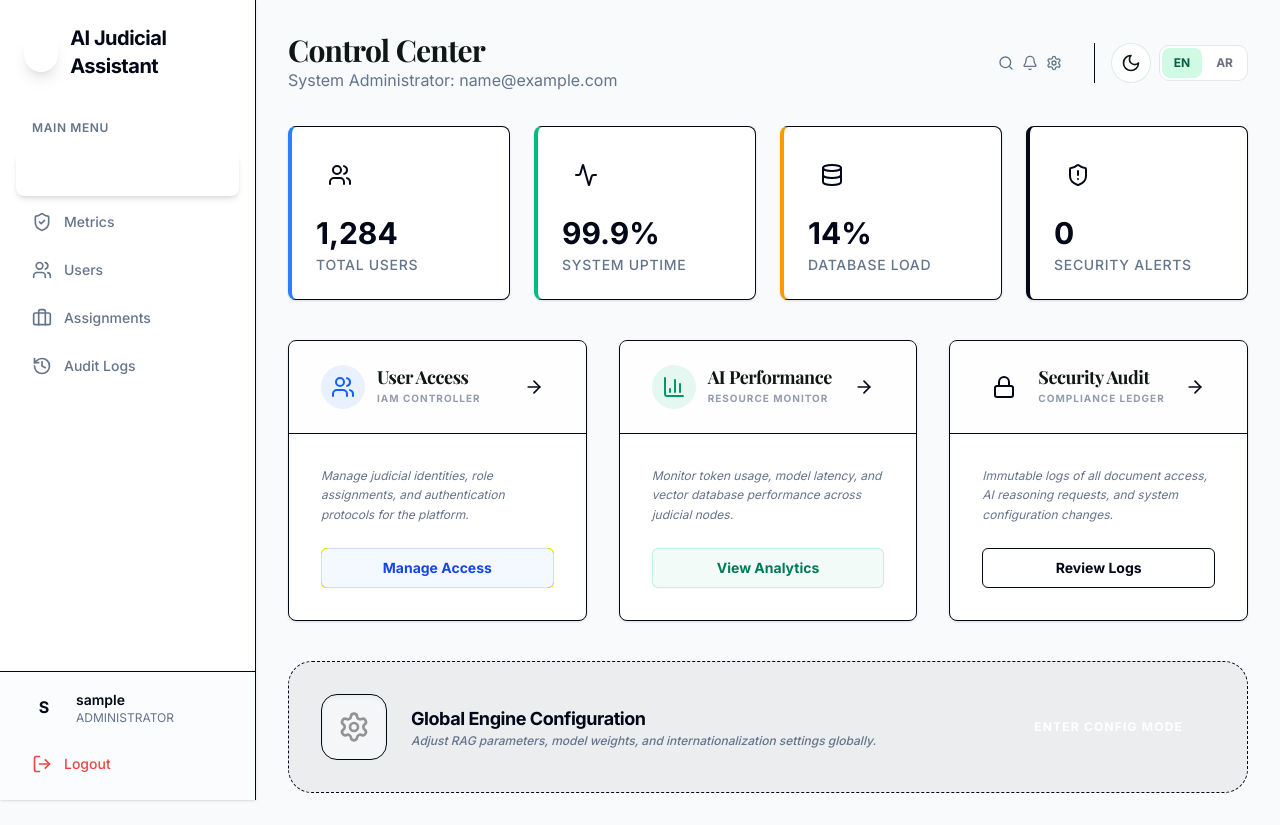
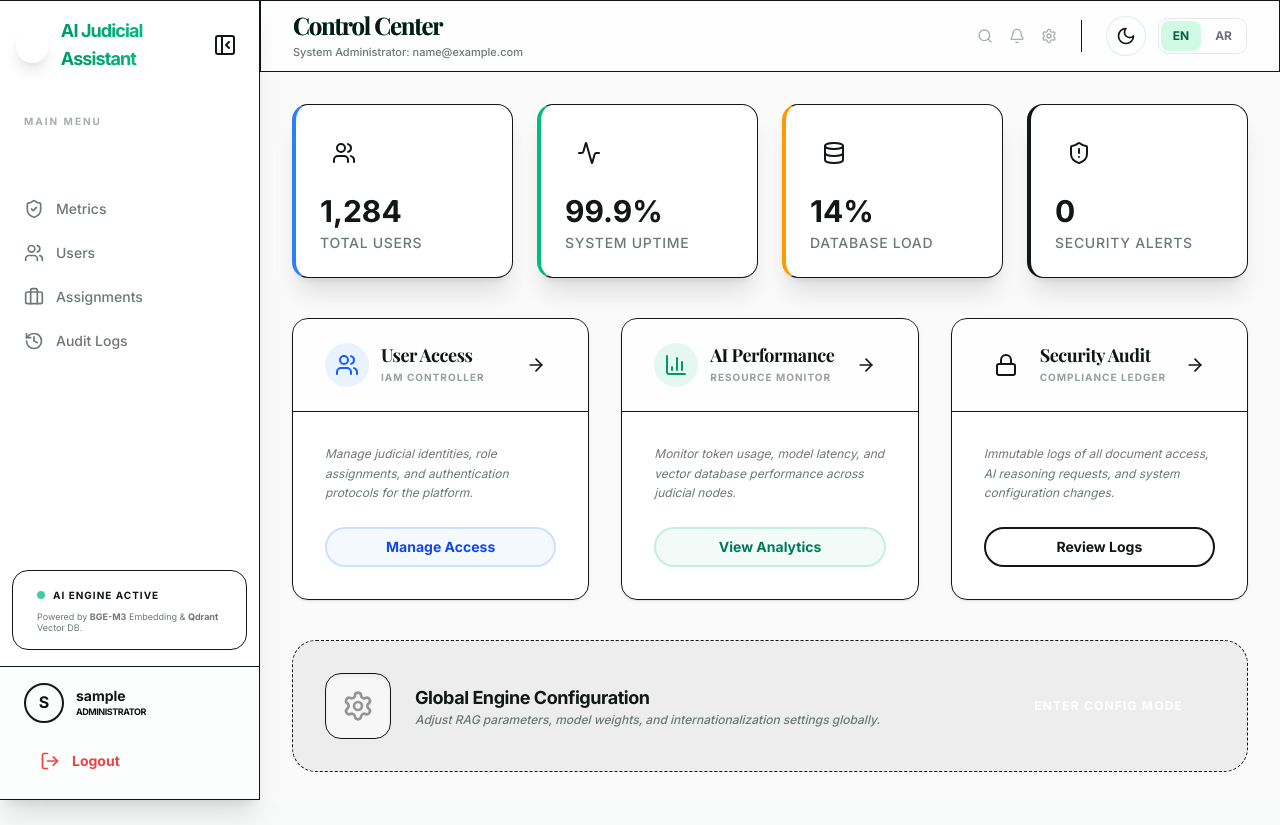
Before and after one commit to YeshwanthMotivity/AI-Legal-Assistant, a React (Vite) app in the folder frontend/: page /admin/dashboard in a window 1280 px wide. Built offline with nearby package versions, Linux system fonts and the light colour scheme; sample sign-in values are in the browser's storage.

Commit message:
Design: Implement Emerald Mirror design system and refactor judicial layout to Tri-Pane density

```diff
--- a/frontend/src/components/layout/PortalLayout.tsx
+++ b/frontend/src/components/layout/PortalLayout.tsx
@@ -1,4 +1,4 @@
-import { ReactNode } from 'react'
+import { ReactNode, useState, useEffect } from 'react'
 import { NavLink, useLocation } from 'react-router-dom'
 import { useTranslation } from 'react-i18next'
 import {
@@ -8,18 +8,22 @@ import {
   History,
   LogOut,
   ChevronRight,
+  ChevronLeft,
   Gavel,
   FileText,
   ShieldCheck,
   Search,
   Settings,
-  Bell
+  Bell,
+  PanelLeftClose,
+  PanelLeft
 } from 'lucide-react'
 import { cn } from '@/lib/utils'
 import LanguageToggle from '../LanguageToggle'
 import ThemeToggle from './ThemeToggle'
 import { useAuth } from '../../auth/useAuth'
 import { Button } from '../ui/button'
+import { Badge } from '../ui/badge'
 
 interface PortalLayoutProps {
   title: string
@@ -32,28 +36,39 @@ interface SidebarItemProps {
   label: string;
   href: string;
   active?: boolean;
+  collapsed?: boolean;
 }
 
-const SidebarItem = ({ icon: Icon, label, href, active }: SidebarItemProps) => (
+const SidebarItem = ({ icon: Icon, label, href, active, collapsed }: SidebarItemProps) => (
   <NavLink
     to={href}
     className={cn(
-      "flex items-center gap-3 px-4 py-3 text-sm font-medium transition-all rounded-lg mb-1",
+      "flex items-center gap-3 px-3 py-2.5 text-sm font-medium transition-all rounded-xl mb-1 group",
       active
-        ? "bg-primary text-primary-foreground shadow-md"
-        : "text-muted-foreground hover:bg-accent hover:text-accent-foreground"
+        ? "bg-primary text-primary-foreground shadow-lg shadow-primary/20 scale-[1.02]"
+        : "text-muted-foreground hover:bg-primary/10 hover:text-primary"
     )}
   >
-    <Icon className="w-5 h-5" />
-    <span>{label}</span>
-    {active && <ChevronRight className="w-4 h-4 ml-auto" />}
+    <Icon className={cn("w-5 h-5 shrink-0", active ? "text-primary-foreground" : "group-hover:scale-110 transition-transform")} />
+    {!collapsed && <span className="truncate">{label}</span>}
+    {!collapsed && active && <ChevronRight className="w-4 h-4 ml-auto animate-in fade-in slide-in-from-left-2" />}
   </NavLink>
 );
 
 const PortalLayout = ({ title, subtitle, children }: PortalLayoutProps) => {
-  const { t } = useTranslation()
+  const { t, i18n } = useTranslation()
   const { user, logout } = useAuth()
   const location = useLocation()
+  const [isCollapsed, setIsCollapsed] = useState(() => {
+    const saved = localStorage.getItem('sidebar-collapsed')
+    return saved === 'true'
+  })
+
+  const isRTL = i18n.language === 'ar'
+
+  useEffect(() => {
+    localStorage.setItem('sidebar-collapsed', String(isCollapsed))
+  }, [isCollapsed])
 
   const getMenuItems = () => {
     switch (user?.role) {
@@ -84,82 +99,127 @@ const PortalLayout = ({ title, subtitle, children }: PortalLayoutProps) => {
   const menuItems = getMenuItems()
 
   return (
-    <div className="flex min-h-screen bg-background text-foreground">
-      {/* Sidebar */}
-      <aside className="w-64 ltr:border-r rtl:border-l bg-card flex flex-col fixed h-full ltr:left-0 rtl:right-0 z-30 shadow-sm transition-all duration-300">
-        <div className="p-6 flex items-center gap-3">
-          <div className="w-10 h-10 bg-primary rounded-xl flex items-center justify-center text-primary-foreground font-bold text-xl shadow-lg">
+    <div className="flex min-h-screen bg-background text-foreground selection:bg-primary/20">
+      {/* Dynamic Sidebar */}
+      <aside
+        className={cn(
+          "glass-strong flex flex-col fixed h-full z-40 transition-all duration-300 ease-in-out border-r-0 border-l-0",
+          isCollapsed ? "w-[72px]" : "w-[260px]",
+          isRTL ? "right-0 border-l" : "left-0 border-r"
+        )}
+      >
+        <div className="p-4 flex items-center justify-between overflow-hidden">
+          <div className={cn("flex items-center gap-3 transition-opacity duration-300", isCollapsed ? "opacity-0 invisible w-0" : "opacity-100 visible w-auto")}>
+            <div className="w-9 h-9 bg-primary rounded-xl flex items-center justify-center text-primary-foreground font-black text-lg shadow-lg rotate-3 group-hover:rotate-0 transition-transform">
               L
             </div>
-          <span className="font-bold text-xl tracking-tight">{t('common.appName')}</span>
+            <span className="font-black text-lg tracking-tighter text-gradient">{t('common.appName')}</span>
+          </div>
+          <Button
+            variant="ghost"
+            size="icon"
+            onClick={() => setIsCollapsed(!isCollapsed)}
+            className="shrink-0 hover:bg-primary/10 hover:text-primary rounded-xl h-9 w-9"
+          >
+            {isCollapsed ? (isRTL ? <PanelLeftClose /> : <PanelLeft />) : (isRTL ? <PanelLeft /> : <PanelLeftClose />)}
+          </Button>
         </div>
 
-        <nav className="flex-1 px-4 py-4 overflow-y-auto">
-          <div className="text-xs font-semibold text-muted-foreground uppercase tracking-wider mb-4 px-4">
+        <nav className="flex-1 px-3 py-6 space-y-1 overflow-y-auto scrollbar-hide">
+          {!isCollapsed && (
+            <div className="text-[10px] font-black text-muted-foreground uppercase tracking-[0.2em] mb-4 px-3 opacity-60">
               {t('common.main_menu')}
             </div>
+          )}
           {menuItems.map((item) => (
             <SidebarItem
               key={item.href}
               icon={item.icon}
               label={item.label}
               href={item.href}
+              collapsed={isCollapsed}
               active={location.pathname === item.href}
             />
           ))}
         </nav>
 
-        <div className="p-4 border-t bg-accent/30 mt-auto">
-          <div className="flex items-center gap-3 mb-4 px-2">
-            <div className="w-10 h-10 rounded-full bg-primary/10 flex items-center justify-center text-primary font-bold">
+        {/* AI Engine Info */}
+        {!isCollapsed && (
+          <div className="px-6 py-4 mx-3 mb-4 rounded-2xl bg-primary/5 border border-primary/10 glass">
+            <div className="flex items-center gap-2 mb-2">
+               <div className="w-2 h-2 rounded-full bg-emerald-500 animate-pulse" />
+               <span className="text-[10px] font-black uppercase tracking-widest text-primary">AI Engine Active</span>
+            </div>
+            <p className="text-[9px] text-muted-foreground leading-tight">
+               Powered by <span className="text-primary font-bold">BGE-M3</span> Embedding & <span className="text-primary font-bold">Qdrant</span> Vector DB.
+            </p>
+          </div>
+        )}
+
+        <div className="p-4 bg-muted/20 border-t border-border/40 mt-auto">
+          <div className={cn("flex items-center gap-3 mb-4 transition-all duration-300", isCollapsed ? "justify-center" : "px-2")}>
+            <div className="w-10 h-10 rounded-full bg-primary/10 border-2 border-primary/20 flex items-center justify-center text-primary font-black shadow-inner shrink-0">
               {user?.username?.[0].toUpperCase()}
             </div>
-            <div className="flex-1 min-w-0">
-              <div className="text-sm font-semibold truncate">{user?.username}</div>
-              <div className="text-xs text-muted-foreground truncate uppercase">{t(`roles.${user?.role}`)}</div>
+            {!isCollapsed && (
+              <div className="flex-1 min-w-0 animate-in fade-in slide-in-from-left-2">
+                <div className="text-sm font-black truncate leading-tight">{user?.username}</div>
+                <div className="text-[9px] font-black text-primary/70 truncate uppercase tracking-tighter">{t(`roles.${user?.role}`)}</div>
               </div>
+            )}
           </div>
           <Button
             variant="ghost"
-            className="w-full justify-start text-destructive hover:text-destructive hover:bg-destructive/10"
+            className={cn(
+              "w-full justify-start text-destructive hover:text-destructive hover:bg-destructive/10 rounded-xl transition-all",
+              isCollapsed && "justify-center px-0"
+            )}
             onClick={logout}
           >
-            <LogOut className="w-5 h-5 ltr:mr-3 rtl:ml-3" />
-            {t('auth.logout')}
+            <LogOut className={cn("w-5 h-5", !isCollapsed && (isRTL ? "ml-3" : "mr-3"))} />
+            {!isCollapsed && <span className="font-bold">{t('auth.logout')}</span>}
           </Button>
         </div>
       </aside>
 
-      {/* Main Content */}
-      <main className="flex-1 ltr:pl-64 rtl:pr-64 transition-all duration-300 min-h-screen">
-        <div className="p-8 max-w-7xl mx-auto">
-          <header className="mb-8 flex justify-between items-center">
-            <div>
-              <h1 className="text-3xl font-bold tracking-tight mb-1">
+      {/* Modern Main Content Area */}
+      <main
+        className={cn(
+          "flex-1 transition-all duration-300 min-h-screen",
+          isCollapsed
+            ? (isRTL ? "mr-[72px]" : "ml-[72px]")
+            : (isRTL ? "mr-[260px]" : "ml-[260px]")
+        )}
+      >
+        {/* Glass Header */}
+        <header className="sticky top-0 z-30 w-full glass border-b px-8 py-4 flex justify-between items-center h-[72px]">
+          <div className="animate-fade-in-up">
+            <h1 className="text-2xl font-black tracking-tighter text-gradient leading-none">
               {title}
             </h1>
             {subtitle && (
-                <p className="text-muted-foreground">
+              <p className="text-[11px] text-muted-foreground font-medium mt-1">
                 {subtitle}
               </p>
             )}
           </div>
-            <div className="flex items-center gap-4">
-              <div className="flex items-center gap-2 ltr:mr-4 rtl:ml-4">
-                <Search className="w-4 h-4 text-muted-foreground cursor-pointer hover:text-primary transition-colors" />
-                <Bell className="w-4 h-4 text-muted-foreground cursor-pointer hover:text-primary transition-colors" />
-                <Settings className="w-4 h-4 text-muted-foreground cursor-pointer hover:text-primary transition-colors" />
+
+          <div className="flex items-center gap-6">
+            <div className="hidden md:flex items-center gap-4 text-muted-foreground/60">
+              <Search className="w-4 h-4 cursor-pointer hover:text-primary transition-colors hover:scale-110" />
+              <Bell className="w-4 h-4 cursor-pointer hover:text-primary transition-colors hover:scale-110" />
+              <Settings className="w-4 h-4 cursor-pointer hover:text-primary transition-colors hover:scale-110" />
             </div>
-              <div className="flex items-center gap-2 border-l ltr:pl-4 rtl:pr-4">
+            <div className="flex items-center gap-3 border-l border-border/40 pl-6 h-8">
               <ThemeToggle />
               <LanguageToggle />
             </div>
           </div>
         </header>
 
-          <div className="animate-in fade-in slide-in-from-bottom-4 duration-500">
+        {/* Page Content Container */}
+        <div className="p-8 max-w-[1600px] mx-auto animate-fade-in-up">
           {children}
-          </div>
         </div>
       </main>
     </div>
--- a/frontend/src/components/ui/badge.tsx
+++ b/frontend/src/components/ui/badge.tsx
@@ -3,19 +3,19 @@ import { cva, type VariantProps } from "class-variance-authority"
 import { cn } from "@/lib/utils"
 
 const badgeVariants = cva(
-  "inline-flex items-center rounded-full border px-2.5 py-0.5 text-xs font-semibold transition-colors focus:outline-none focus:ring-2 focus:ring-ring focus:ring-offset-2",
+  "inline-flex items-center rounded-lg border px-2.5 py-0.5 text-[10px] font-black uppercase tracking-wider transition-colors focus:outline-none focus:ring-2 focus:ring-ring focus:ring-offset-2",
   {
     variants: {
       variant: {
         default:
-          "border-transparent bg-primary text-primary-foreground hover:bg-primary/80",
+          "border-transparent bg-primary text-primary-foreground shadow-sm hover:bg-primary/80",
         secondary:
           "border-transparent bg-secondary text-secondary-foreground hover:bg-secondary/80",
         destructive:
           "border-transparent bg-destructive text-destructive-foreground hover:bg-destructive/80",
-        outline: "text-foreground",
-        success: "border-transparent bg-emerald-500 text-white hover:bg-emerald-500/80",
-        warning: "border-transparent bg-amber-500 text-white hover:bg-amber-500/80",
+        outline: "text-foreground border-border/50",
+        success: "border-transparent bg-emerald-500/10 text-emerald-600 dark:text-emerald-400 border-emerald-500/20",
+        warning: "border-transparent bg-amber-500/10 text-amber-600 dark:text-amber-400 border-amber-500/20",
       },
     },
     defaultVariants: {
--- a/frontend/src/components/ui/button.tsx
+++ b/frontend/src/components/ui/button.tsx
@@ -4,25 +4,26 @@ import { cva, type VariantProps } from "class-variance-authority"
 import { cn } from "@/lib/utils"
 
 const buttonVariants = cva(
-  "inline-flex items-center justify-center whitespace-nowrap rounded-md text-sm font-medium ring-offset-background transition-colors focus-visible:outline-none focus-visible:ring-2 focus-visible:ring-ring focus-visible:ring-offset-2 disabled:pointer-events-none disabled:opacity-50",
+  "inline-flex items-center justify-center whitespace-nowrap rounded-xl text-sm font-bold ring-offset-background transition-all focus-visible:outline-none focus-visible:ring-2 focus-visible:ring-ring focus-visible:ring-offset-2 disabled:pointer-events-none disabled:opacity-50 active:scale-[0.98]",
   {
     variants: {
       variant: {
-        default: "bg-primary text-primary-foreground hover:bg-primary/90",
+        default: "bg-primary text-primary-foreground shadow-lg shadow-primary/20 hover:bg-primary/90",
         destructive:
-          "bg-destructive text-destructive-foreground hover:bg-destructive/90",
+          "bg-destructive text-destructive-foreground shadow-lg shadow-destructive/20 hover:bg-destructive/90",
         outline:
-          "border border-input bg-background hover:bg-accent hover:text-accent-foreground",
+          "border-2 border-primary/20 bg-background hover:bg-primary/10 hover:text-primary hover:border-primary/30",
         secondary:
           "bg-secondary text-secondary-foreground hover:bg-secondary/80",
-        ghost: "hover:bg-accent hover:text-accent-foreground",
+        ghost: "hover:bg-primary/10 hover:text-primary",
         link: "text-primary underline-offset-4 hover:underline",
+        premium: "btn-premium",
       },
       size: {
-        default: "h-10 px-4 py-2",
-        sm: "h-9 rounded-md px-3",
-        lg: "h-11 rounded-md px-8",
-        icon: "h-10 w-10",
+        default: "h-11 px-6 py-2",
+        sm: "h-9 rounded-lg px-4",
+        lg: "h-12 rounded-2xl px-10 text-base",
+        icon: "h-10 w-10 rounded-xl",
       },
     },
     defaultVariants: {
--- a/frontend/src/components/ui/card.tsx
+++ b/frontend/src/components/ui/card.tsx
@@ -8,7 +8,7 @@ const Card = React.forwardRef<
   <div
     ref={ref}
     className={cn(
-      "rounded-lg border bg-card text-card-foreground shadow-sm",
+      "rounded-2xl border glass-strong text-card-foreground shadow-xl transition-all duration-300 hover:border-primary/30",
       className
     )}
     {...props}
--- a/frontend/src/index.css
+++ b/frontend/src/index.css
@@ -1,57 +1,106 @@
-
 @layer base {
   :root {
-    --background: 210 40% 98%;
-    --foreground: 222.2 84% 4.9%;
+    /* Emerald Mirror Light Mode */
+    --background: 120 10% 98%;
+    --foreground: 150 10% 8%;
+
     --card: 0 0% 100%;
-    --card-foreground: 222.2 84% 4.9%;
+    --card-foreground: 150 10% 8%;
+
     --popover: 0 0% 100%;
-    --popover-foreground: 222.2 84% 4.9%;
-    --primary: 158 81% 42%;
+    --popover-foreground: 150 10% 8%;
+
+    --primary: 152 60% 36%;
     --primary-foreground: 0 0% 100%;
-    --secondary: 210 40% 96.1%;
-    --secondary-foreground: 222.2 47.4% 11.2%;
-    --muted: 210 40% 96.1%;
-    --muted-foreground: 215.4 16.3% 46.9%;
-    --accent: 210 40% 96.1%;
-    --accent-foreground: 222.2 47.4% 11.2%;
-    --destructive: 0 84.2% 60.2%;
-    --destructive-foreground: 210 40% 98%;
-    --border: 214.3 31.8% 91.4%;
-    --input: 214.3 31.8% 91.4%;
-    --ring: 158 81% 42%;
-    --radius: 0.5rem;
+
+    --secondary: 152 40% 92%;
+    --secondary-foreground: 152 60% 20%;
+
+    --muted: 140 10% 95%;
+    --muted-foreground: 150 5% 45%;
+
+    --accent: 152 40% 92%;
+    --accent-foreground: 152 60% 20%;
+
+    --destructive: 0 84% 60%;
+    --destructive-foreground: 0 0% 100%;
+
+    --border: 140 10% 90%;
+    --input: 140 10% 90%;
+    --ring: 152 60% 36%;
+
+    --radius: 1rem;
+
+    /* Semantic Status */
+    --success: 152 60% 36%;
+    --warning: 38 92% 50%;
+    --info: 210 80% 55%;
+
+    /* Premium Accents */
+    --gold: 45 60% 53%;
   }
 
   .dark {
-    --background: 222 47% 11%;
-    --foreground: 210 40% 98%;
-    --card: 222 47% 11%;
-    --card-foreground: 210 40% 98%;
-    --popover: 222 47% 11%;
-    --popover-foreground: 210 40% 98%;
-    --primary: 158 64% 52%;
-    --primary-foreground: 222 47% 11%;
-    --secondary: 217.2 32.6% 17.5%;
-    --secondary-foreground: 210 40% 98%;
-    --muted: 217.2 32.6% 17.5%;
-    --muted-foreground: 215 20.2% 65.1%;
-    --accent: 217.2 32.6% 17.5%;
-    --accent-foreground: 210 40% 98%;
-    --destructive: 0 62.8% 30.6%;
-    --destructive-foreground: 210 40% 98%;
-    --border: 217.2 32.6% 17.5%;
-    --input: 217.2 32.6% 17.5%;
-    --ring: 158 64% 52%;
+    /* Emerald Mirror Dark Mode */
+    --background: 160 10% 6%;
+    --foreground: 150 10% 94%;
+
+    --card: 160 10% 9%;
+    --card-foreground: 150 10% 94%;
+
+    --popover: 160 10% 9%;
+    --popover-foreground: 150 10% 94%;
+
+    --primary: 152 55% 45%;
+    --primary-foreground: 160 10% 6%;
+
+    --secondary: 160 10% 14%;
+    --secondary-foreground: 152 55% 85%;
+
+    --muted: 160 10% 14%;
+    --muted-foreground: 160 5% 65%;
+
+    --accent: 160 10% 14%;
+    --accent-foreground: 152 55% 85%;
+
+    --destructive: 0 84% 60%;
+    --destructive-foreground: 0 0% 100%;
+
+    --border: 160 8% 16%;
+    --input: 160 8% 16%;
+    --ring: 152 55% 45%;
   }
 }
 
 @layer base {
   * {
-    border-color: hsl(var(--border));
+    @apply border-border;
   }
   body {
-    background-color: hsl(var(--background));
-    color: hsl(var(--foreground));
+    @apply bg-background text-foreground font-sans;
   }
 }
+
+@layer components {
+  .glass {
+    @apply bg-card/70 backdrop-blur-xl border border-border/40;
+  }
+
+  .glass-strong {
+    @apply bg-card/90 backdrop-blur-2xl border border-border/60 shadow-xl;
+  }
+
+  .text-gradient {
+    @apply bg-clip-text text-transparent bg-gradient-to-r from-emerald-600 to-emerald-400 dark:from-emerald-400 dark:to-emerald-200;
+  }
+
+  .btn-premium {
+    @apply bg-primary text-primary-foreground shadow-[0_0_20px_rgba(var(--primary),0.3)] hover:shadow-[0_0_30px_rgba(var(--primary),0.5)] transition-all duration-300;
+  }
+}
+
+@layer utilities {
+  .scrollbar-hide::-webkit-scrollbar {
+    display: none;
+  }
+}
--- a/frontend/tailwind.config.js
+++ b/frontend/tailwind.config.js
@@ -65,10 +65,25 @@ export default {
           from: { height: "var(--radix-accordion-content-height)" },
           to: { height: 0 },
         },
+        "fade-in-up": {
+          "0%": { opacity: 0, transform: "translateY(10px)" },
+          "100%": { opacity: 1, transform: "translateY(0)" },
+        },
+        "slide-in-right": {
+          "0%": { transform: "translateX(-20px)", opacity: 0 },
+          "100%": { transform: "translateX(0)", opacity: 1 },
+        },
+        "glow": {
+          "0%, 100%": { opacity: 1 },
+          "50%": { opacity: 0.5 },
+        }
       },
       animation: {
         "accordion-down": "accordion-down 0.2s ease-out",
         "accordion-up": "accordion-up 0.2s ease-out",
+        "fade-in-up": "fade-in-up 0.4s ease-out forwards",
+        "slide-in-right": "slide-in-right 0.4s ease-out forwards",
+        "pulse-glow": "glow 2s ease-in-out infinite",
       },
     },
   },
```
Lines whose indentation alone changed are shown as unchanged.
